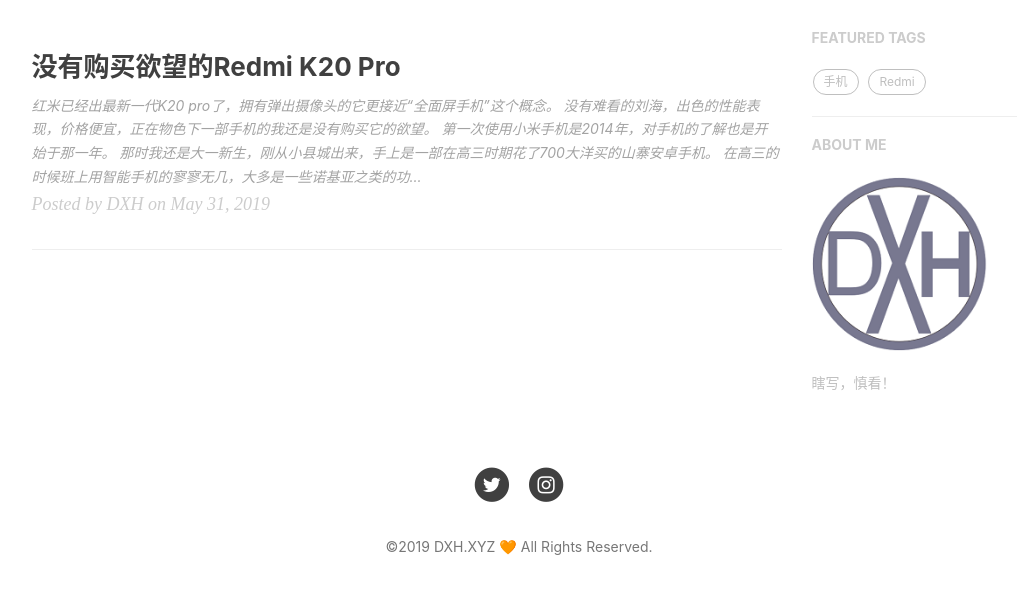
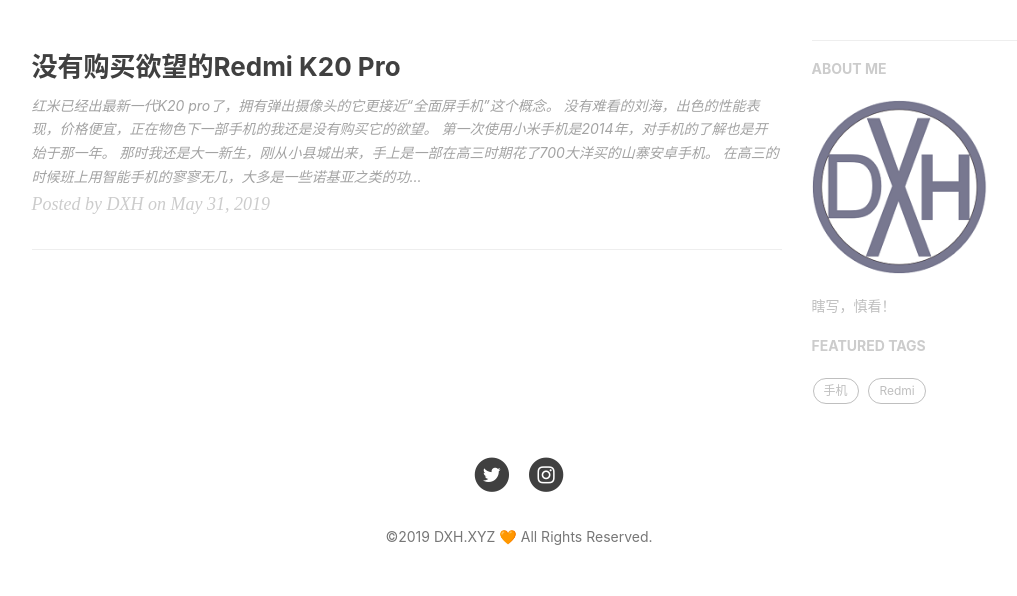
Before and after one commit to Devinteng/blog2, a Jekyll site: the page built from index.html, in a window 1280 px wide. Shown: the part 418-1014 px from the top of the page, without its empty margins (136-1153 px from the left). Built offline with Jekyll 4.4.1, drawn with Linux system fonts in a browser that asks for light colours; nearby versions of some CDN libraries; the list of posts is cut into pages by our own code; comment, search, counter and statistics services are not loaded.

Commit message:
Update page.html

```diff
--- a/_layouts/page.html
+++ b/_layouts/page.html
@@ -47,11 +47,11 @@
                 col-xs-12
                 sidebar-container
             ">
-                <!-- Featured Tags -->
-                {% include featured-tags.html %}
-
                 <!-- Short About -->
                 {% include short-about.html %}
+
+		<!-- Featured Tags -->
+                {% include featured-tags.html %}
 
                 <!-- Friends Blog -->
                 {% include friends.html %}
```
